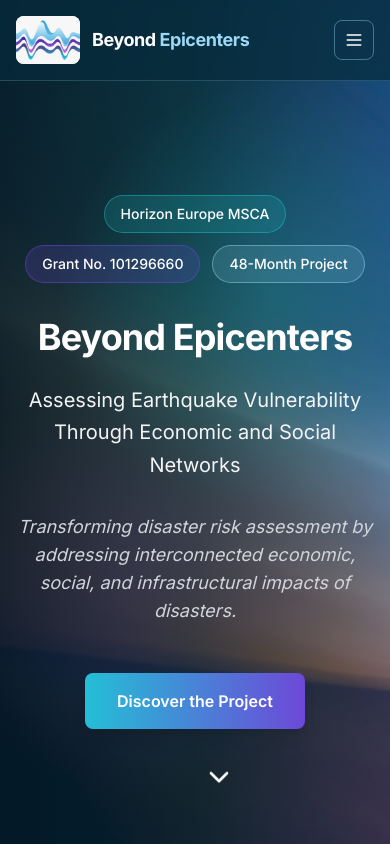
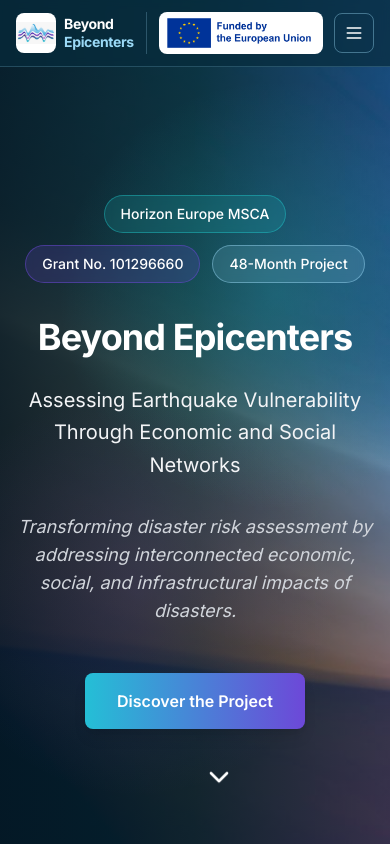
Before and after one commit to pinarci/beyond-epicenters-website, a Next.js app: page / in a window 390 px wide. Shown: the top 844 px of the page. Built offline with nearby package versions, Linux system fonts and the light colour scheme.

Commit message:
Show EU funding beside the project logo

```diff
--- a/components/Navbar.tsx
+++ b/components/Navbar.tsx
@@ -30,28 +30,43 @@ export default function Navbar({ variant = 'solid' }: NavbarProps) {
   return (
     <header className={headerClass}>
       <div className="max-w-7xl mx-auto px-4 sm:px-6 lg:px-8">
-        <div className="flex items-center justify-between py-4">
+        <div className="flex items-center justify-between gap-2 py-3 sm:gap-4">
+          <div className="flex items-center gap-3 sm:gap-4">
             <Link
               href="/"
-            className="flex items-center gap-3 min-w-0"
+              className="flex items-center gap-2 sm:gap-3"
               onClick={() => setIsOpen(false)}
             >
-            <span className="relative h-12 w-16 overflow-hidden rounded-lg bg-white">
+              <span className="relative h-10 w-10 shrink-0 overflow-hidden rounded-lg bg-white min-[420px]:w-12 lg:h-12 lg:w-16">
                 <Image
                   src="/images/beyond-epicenters-logo-mark-cropped.jpeg"
                   alt="Beyond Epicenters logo"
                   fill
-                className="object-cover"
-                sizes="64px"
+                  className="object-contain lg:object-cover"
+                  sizes="(min-width: 1024px) 64px, (min-width: 420px) 48px, 40px"
                   priority={isOverlay}
                 />
               </span>
-            <span className="text-lg md:text-2xl font-bold text-white tracking-tight truncate">
-              Beyond <span className="text-logo-sky">Epicenters</span>
+              <span className="hidden text-sm font-bold leading-tight tracking-tight text-white min-[380px]:block sm:whitespace-nowrap sm:text-lg lg:text-xl">
+                Beyond <span className="block text-logo-sky sm:inline">Epicenters</span>
               </span>
             </Link>
 
-          <nav aria-label="Main navigation" className="hidden md:block">
+            <div className="border-l border-logo-sky/25 pl-3 sm:pl-4">
+              <div className="rounded-lg bg-white px-1.5 py-1 sm:px-2">
+                <Image
+                  src="/images/eu-funded-en-horizontal.png"
+                  alt="Funded by the European Union"
+                  width={4125}
+                  height={919}
+                  className="h-auto w-[152px] min-[420px]:w-[168px] sm:w-48 lg:w-56"
+                  priority
+                />
+              </div>
+            </div>
+          </div>
+
+          <nav aria-label="Main navigation" className="hidden lg:block">
             <ul className="flex items-center gap-7">
               {links.map((link) => {
                 const isActive = pathname === link.href
@@ -76,7 +91,7 @@ export default function Navbar({ variant = 'solid' }: NavbarProps) {
 
           <button
             type="button"
-            className="md:hidden inline-flex h-10 w-10 items-center justify-center rounded-lg border border-logo-sky/40 text-white"
+            className="lg:hidden inline-flex h-10 w-10 shrink-0 items-center justify-center rounded-lg border border-logo-sky/40 text-white"
             aria-label="Toggle navigation"
             aria-expanded={isOpen}
             onClick={() => setIsOpen((value) => !value)}
@@ -86,7 +101,7 @@ export default function Navbar({ variant = 'solid' }: NavbarProps) {
         </div>
 
         {isOpen && (
-          <nav aria-label="Mobile navigation" className="md:hidden pb-4">
+          <nav aria-label="Mobile navigation" className="lg:hidden pb-4">
             <ul className="grid gap-2">
               {links.map((link) => {
                 const isActive = pathname === link.href
```
Also changed, not shown: public/images/eu-funded-en-horizontal.png (added). Lines whose indentation alone changed are shown as unchanged.
